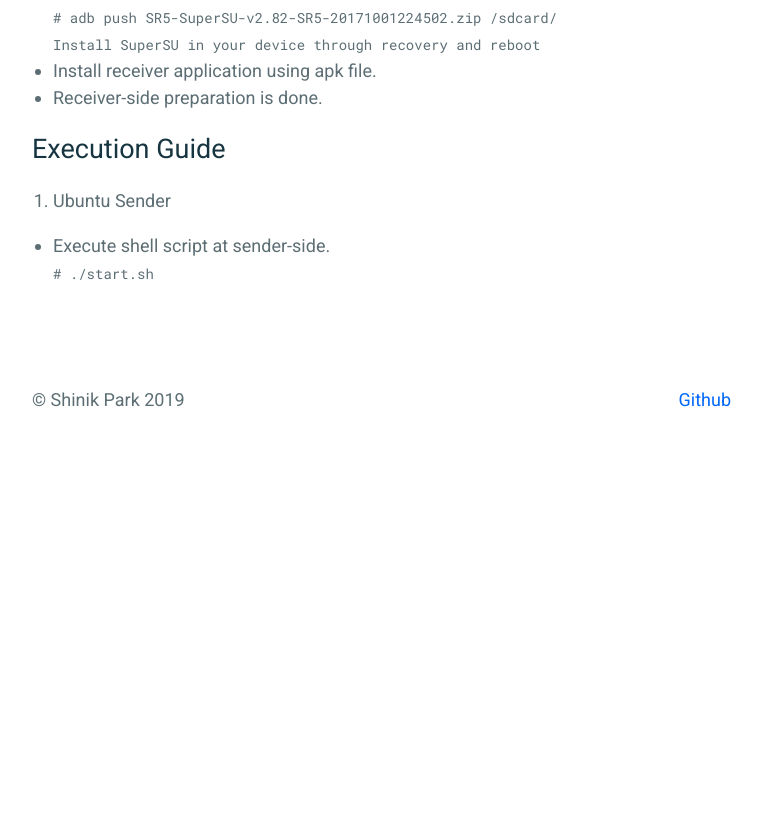
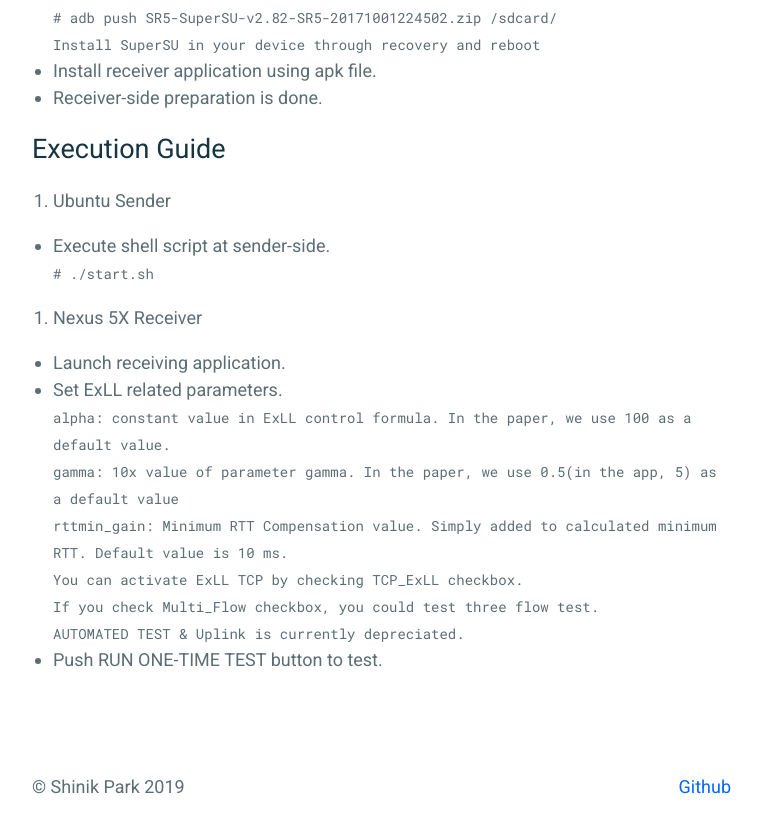
Before and after one commit to msnl/exll, a Jekyll site: the page built from _pages/Installation.md, in a window 1280 px wide and 900 px high, scrolled down 1196 px. Shown: the top 833 px of the window, without its empty margins (258-1020 px from the left). Built offline with Jekyll 4.4.1, drawn with Linux system fonts in a browser that asks for light colours; before the commit the page ends 1709 px from its top, so only the background shows below that.

Commit message:
Update Installation.md

```diff
--- a/_pages/Installation.md
+++ b/_pages/Installation.md
@@ -69,3 +69,26 @@ Download links are:
   - Execute shell script at sender-side.
 
     `# ./start.sh`
+
+
+
+2. Nexus 5X Receiver
+
+
+  - Launch receiving application.
+
+  - Set ExLL related parameters.
+
+      `alpha: constant value in ExLL control formula. In the paper, we use 100 as a default value.`
+
+      `gamma: 10x value of parameter gamma. In the paper, we use 0.5(in the app, 5) as a default value`
+
+      `rttmin_gain: Minimum RTT Compensation value. Simply added to calculated minimum RTT. Default value is 10 ms.`
+
+      `You can activate ExLL TCP by checking TCP_ExLL checkbox.`
+
+      `If you check Multi_Flow checkbox, you could test three flow test.`
+
+      `AUTOMATED TEST & Uplink is currently depreciated.`
+
+  - Push RUN ONE-TIME TEST button to test.
```
